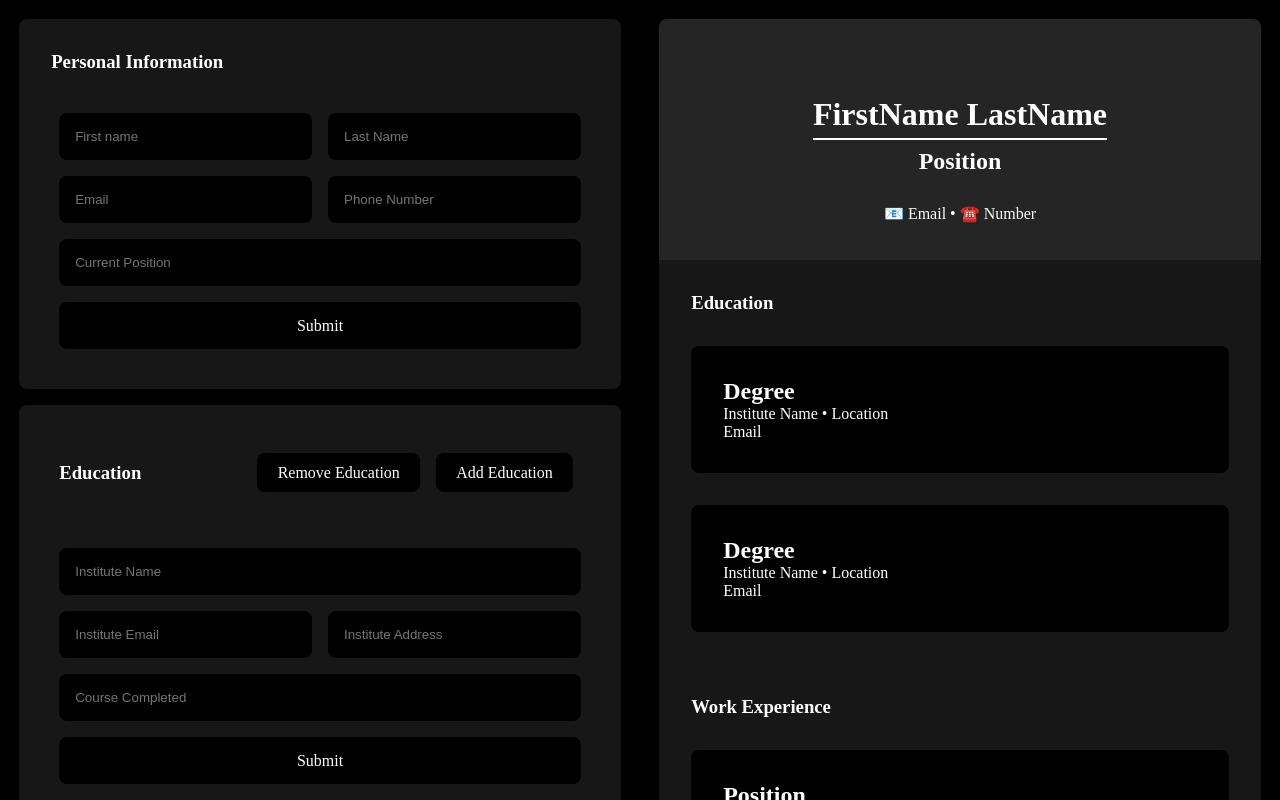
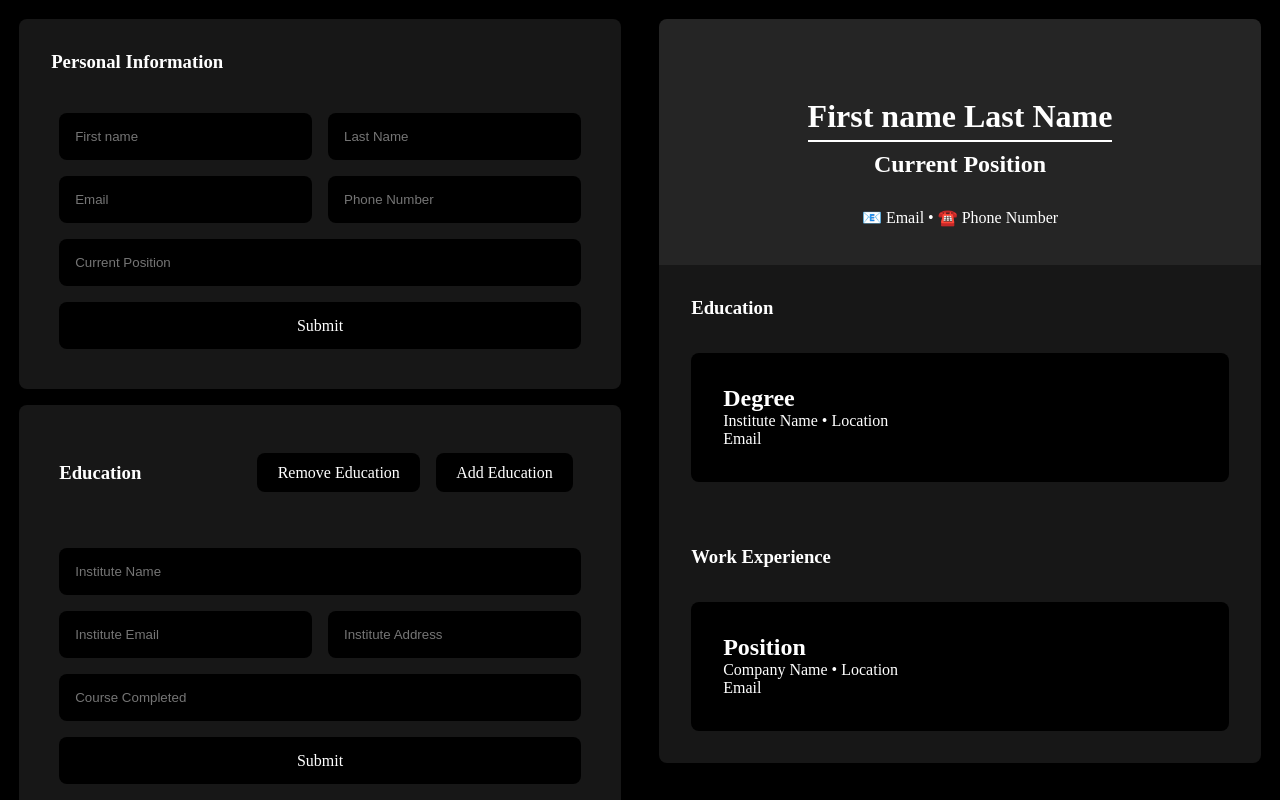
Before and after one commit to Swap2104/Resume_Builder, a React (Vite) app: page / in a window 1280 px wide. Shown: the top 800 px of the page. Built offline with nearby package versions, Linux system fonts and the light colour scheme.

Commit message:
dynamic Personal Data field and conditional rendering for education and exp field

```diff
--- a/src/App.jsx
+++ b/src/App.jsx
@@ -3,9 +3,9 @@ import './styles/App.css'
 import {EducationForm} from "./components/EducationForm.jsx";
 import {PersonalInfoFom} from "./components/PersonalInfoFom.jsx";
 import {WorkExpForm} from "./components/WorkExpForm.jsx";
-import {EducationCardView} from "./components/EducationCardView.jsx";
-import {WorkExpCardView} from "./components/WorkExpCardView.jsx";
 import {PersonalInfoCard} from "./components/PersonalInfoCard.jsx";
+import {EducationView} from "./components/EducationView.jsx";
+import {WorkExpView} from "./components/WorkExpView.jsx";
 
 
 function App() {
@@ -131,19 +131,10 @@ function App() {
                     })}
                 </div>
             </div>
-            {/*3 row 1 cols*/}
             <div className="view-container container-style">
-                <PersonalInfoCard/>
-                <div className="form-view education-view">
-                    <h3>Education</h3>
-                    <EducationCardView/>
-                    <EducationCardView/>
-                </div>
-                <div className="form-view exp-view">
-                    <h3>Work Experience</h3>
-                    <WorkExpCardView/>
-                    <WorkExpCardView/>
-                </div>
+                <PersonalInfoCard personalData={personalData} />
+                <EducationView educationData={educationList} />
+                <WorkExpView workExpData={workExpData} />
             </div>
         </div>
     </>)
--- /dev/null
+++ b/src/components/EducationView.jsx
@@ -0,0 +1,10 @@
+import {EducationCardView} from "./EducationCardView.jsx";
+
+export function EducationView({educationData}) {
+    return (<div className="form-view education-view">
+        <h3>Education</h3>
+        {educationData.map((education) => {
+            return (<EducationCardView key={education.id} education={education}/>)
+        })}
+    </div>);
+}
--- a/src/components/PersonalInfoCard.jsx
+++ b/src/components/PersonalInfoCard.jsx
@@ -1,9 +1,9 @@
-export function PersonalInfoCard() {
+export function PersonalInfoCard({personalData}) {
     return (
         <div className="form-view personal-view">
-        <h1>FirstName LastName</h1>
-        <h2>Position</h2>
-        <p>📧 Email • ☎️ Number</p>
+        <h1>{personalData.firstName} {personalData.lastName}</h1>
+        <h2>{personalData.position}</h2>
+        <p>{`📧 ${personalData.email} • ☎️ ${personalData.number}`}</p>
     </div>
     );
 }
--- /dev/null
+++ b/src/components/WorkExpView.jsx
@@ -0,0 +1,10 @@
+import {WorkExpCardView} from "./WorkExpCardView.jsx";
+
+export function WorkExpView({workExpData}) {
+    return (<div className="form-view exp-view">
+        <h3>Work Experience</h3>
+        {workExpData.map((workExp) => {
+            return (<WorkExpCardView key={workExp.id} workExp={workExp}/>)
+        })}
+    </div>);
+}
```
